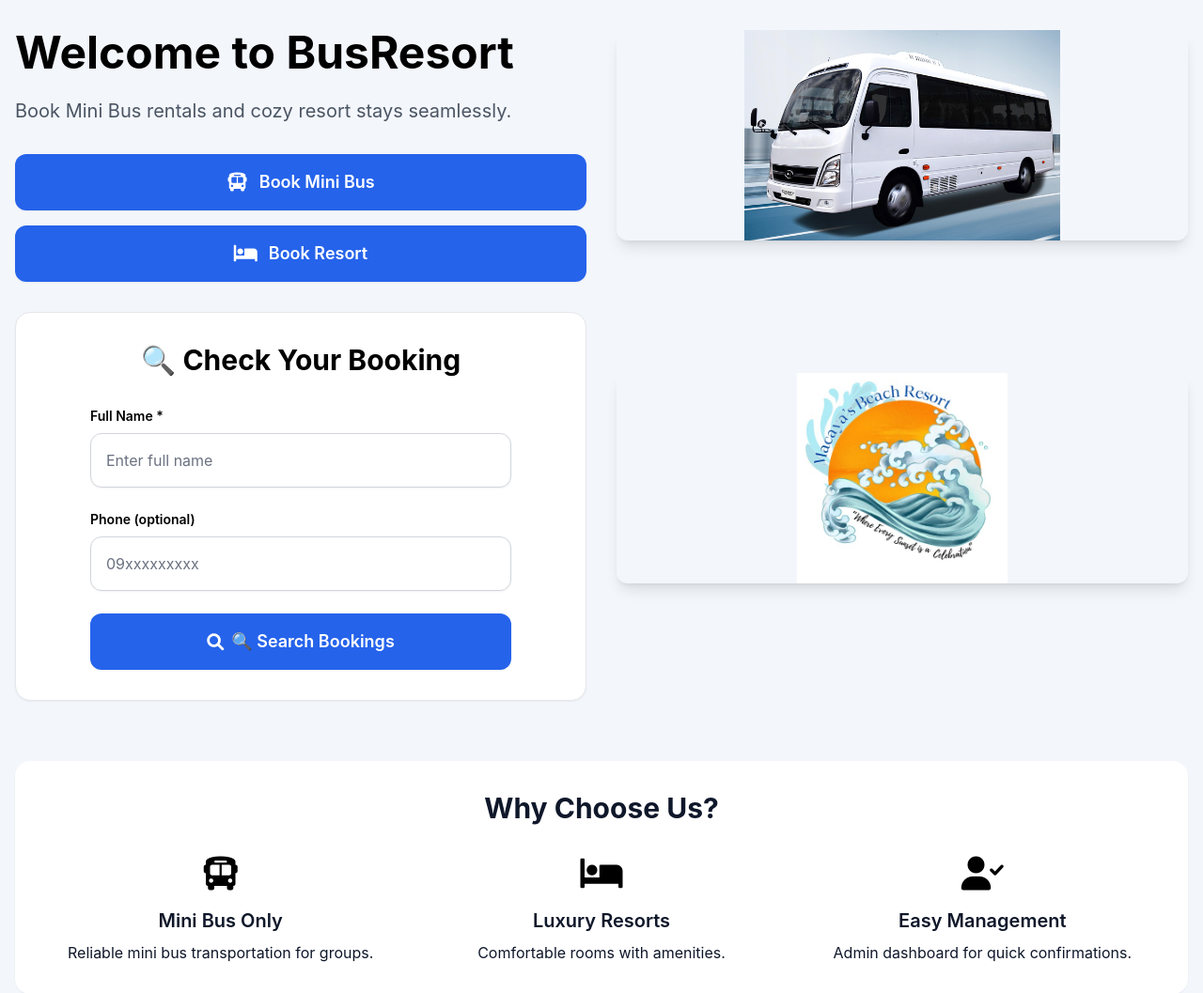
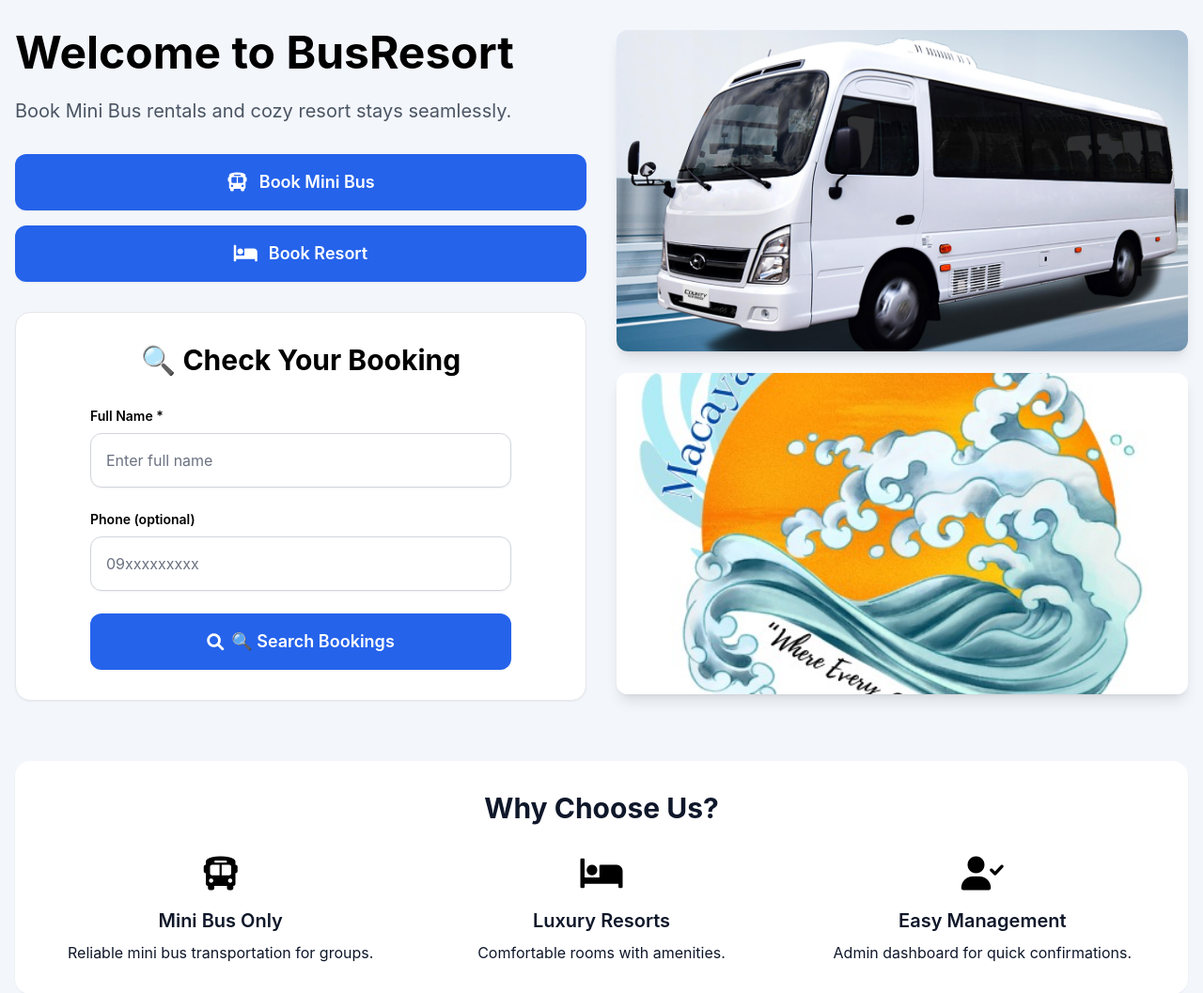
Before and after one commit to gavelorenzabcm-creator/Bus-and-Resort-booking, a Flask app: page / in a window 1280 px wide. Shown: the part 65-1122 px from the top of the page at 94% size. Run offline with Flask 3, Linux system fonts and the light colour scheme; data that the repository does not hold is empty; some libraries are stand-ins or nearby versions.

Commit message:
Make homepage images consistent size using aspect-ratio + object-cover

```diff
--- a/main_site/templates/index.html
+++ b/main_site/templates/index.html
@@ -138,18 +138,24 @@
     </div>
 <div class="grid grid-cols-1 gap-4">
         {% if site_settings and site_settings.homepage_image %}
-            <img src="/uploads/{{ site_settings.homepage_image.split('/')[-1] if site_settings.homepage_image.startswith('uploads/') else site_settings.homepage_image }}" alt="Mini Bus" class="w-full max-h-48 md:max-h-56 object-contain rounded-xl shadow-lg mx-auto block" loading="lazy">
-
+            <div class="w-full aspect-[16/9] rounded-xl shadow-lg overflow-hidden">
+                <img src="/uploads/{{ site_settings.homepage_image.split('/')[-1] if site_settings.homepage_image.startswith('uploads/') else site_settings.homepage_image }}" alt="Mini Bus" class="w-full h-full object-cover" loading="lazy">
+            </div>
         {% else %}
-            <img src="/uploads/BUS.jpg" alt="Mini Bus" class="w-full max-h-48 md:max-h-56 object-contain rounded-xl shadow-lg mx-auto block" loading="lazy" onerror="this.style.display='none'">
+            <div class="w-full aspect-[16/9] rounded-xl shadow-lg overflow-hidden">
+                <img src="/uploads/BUS.jpg" alt="Mini Bus" class="w-full h-full object-cover" loading="lazy" onerror="this.parentElement.style.display='none'">
+            </div>
         {% endif %}
 
 
         {% if site_settings and site_settings.resort_image %}
-            <img src="/uploads/{{ site_settings.resort_image.split('/')[-1] if site_settings.resort_image.startswith('uploads/') else site_settings.resort_image }}" alt="Resort" class="w-full max-h-48 md:max-h-56 object-contain rounded-xl shadow-lg mx-auto block" loading="lazy">
-
+            <div class="w-full aspect-[16/9] rounded-xl shadow-lg overflow-hidden">
+                <img src="/uploads/{{ site_settings.resort_image.split('/')[-1] if site_settings.resort_image.startswith('uploads/') else site_settings.resort_image }}" alt="Resort" class="w-full h-full object-cover" loading="lazy">
+            </div>
         {% else %}
-            <img src="/uploads/MBR.jpg" alt="Resort" class="w-full max-h-48 md:max-h-56 object-contain rounded-xl shadow-lg mx-auto block" loading="lazy" onerror="this.style.display='none'">
+            <div class="w-full aspect-[16/9] rounded-xl shadow-lg overflow-hidden">
+             <img src="/uploads/MBR.jpg" alt="Resort" class="w-full h-full object-cover" loading="lazy" onerror="this.parentElement.style.display='none'">
+            </div>
         {% endif %}
 
     </div>
```
